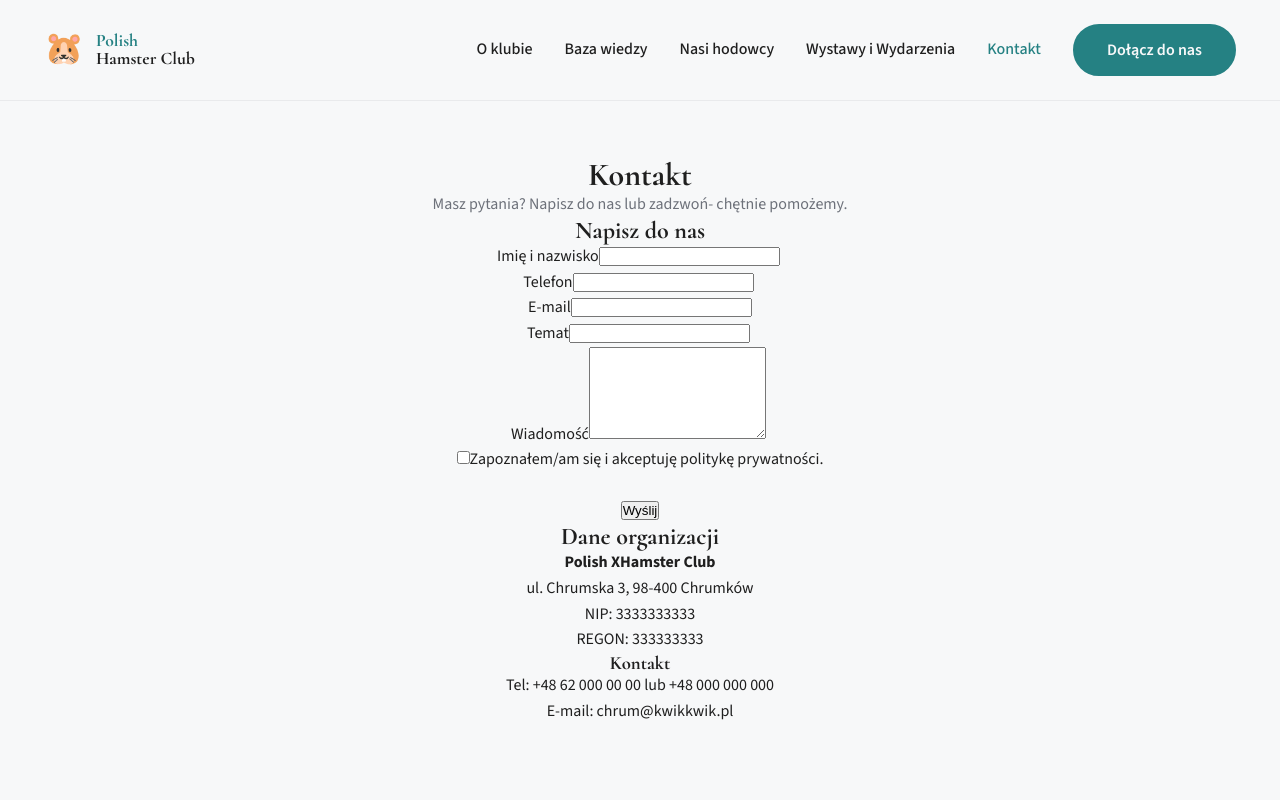
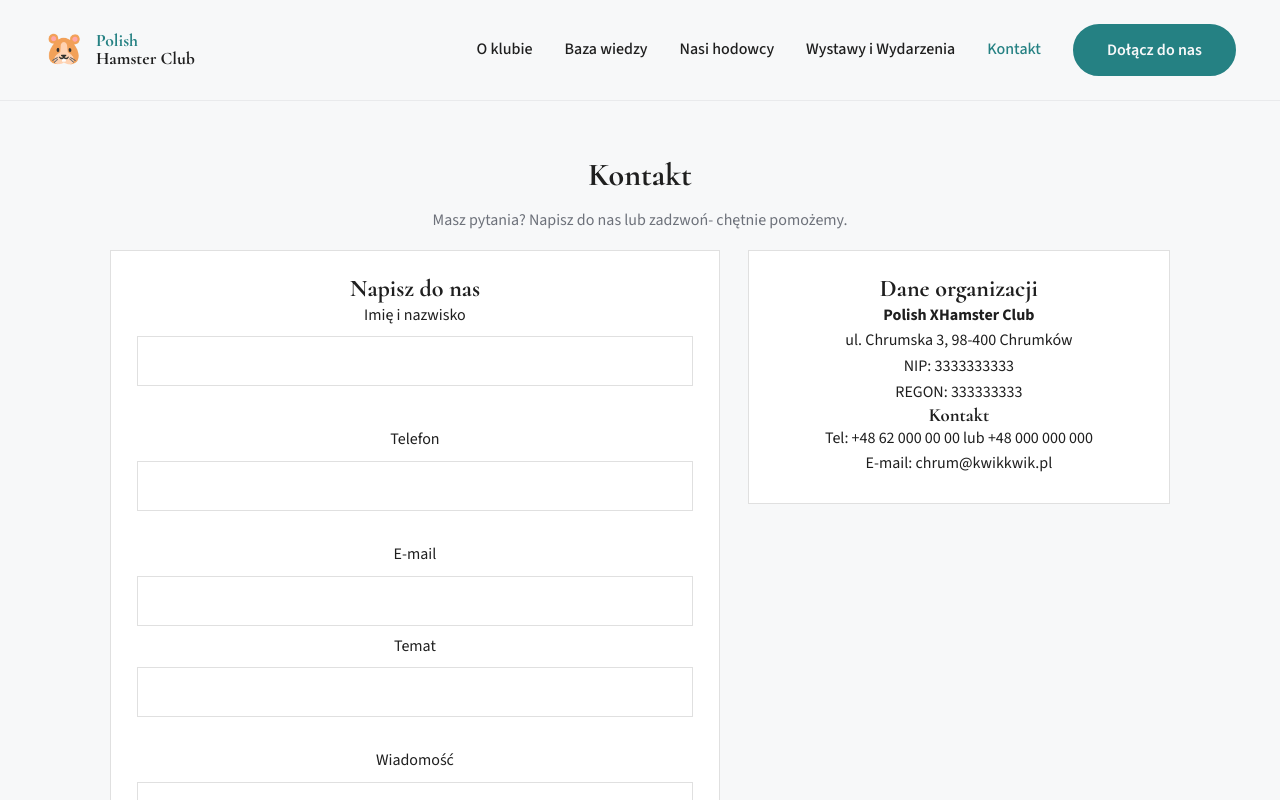
Before and after one commit to afra50/polish-hamster-club, a React (Vite) app: page /kontakt in a window 1280 px wide. Shown: the top 800 px of the page. Built offline with nearby package versions, Linux system fonts and the light colour scheme.

Commit message:
podstrona kontakt scss

```diff
--- a/src/styles/pages/contactPage.scss
+++ b/src/styles/pages/contactPage.scss
@@ -3,7 +3,14 @@
 	margin: 0;
 	padding: 0;
 }
-
+p {
+	display: block;
+	margin-block-start: 1em;
+	margin-block-end: 1em;
+	margin-inline-start: 0px;
+	margin-inline-end: 0px;
+	unicode-bidi: isolate;
+}
 .page-contact {
 	// min-height: 60vh;
 	padding-block: clamp(2.5rem, 5vw, 3.5rem);
@@ -14,3 +21,82 @@
 .contact {
 	text-decoration: dashed;
 }
+.page-contact .contact-grid {
+	grid-gap: clamp(16px, 2.2vw, 28px);
+	display: grid;
+	gap: clamp(16px, 2.2vw, 28px);
+	grid-template-columns: 1.3fr 0.9fr;
+	margin: 0 auto;
+	max-width: 1100px;
+	padding: 0 20px;
+}
+section {
+	display: block;
+	unicode-bidi: isolate;
+}
+.page-contact .card {
+	background: #fff;
+	border: 1px solid #e0e0e0;
+	padding: clamp(20px, 2vw, 28px);
+}
+.page-contact .contact-grid .form-field {
+	margin-bottom: 0.5rem;
+}
+.form-field {
+	display: flex;
+	flex-direction: column;
+	gap: clamp(4px, 0.6vw, 8px);
+}
+div {
+	display: block;
+	unicode-bidi: isolate;
+}
+.input,
+.select,
+.textarea {
+	background: #fff;
+	border: 1px solid #e0e0e0;
+	outline: none;
+	padding: clamp(10px, 1.1vw, 14px) clamp(12px, 1.2vw, 16px);
+	transition:
+		border-color 0.15s ease,
+		box-shadow 0.15s ease,
+		background-color 0.15s ease;
+	width: 100%;
+}
+button,
+input,
+select,
+textarea {
+	color: #212121;
+	font-family:
+		Open Sans,
+		sans-serif;
+	font-size: clamp(15px, 1.05vw, 16px);
+}
+input:not(
+	[type="image" i],
+	[type="range" i],
+	[type="checkbox" i],
+	[type="radio" i]
+) {
+	overflow-clip-margin: 0px !important;
+	overflow: clip !important;
+}
+input:not(
+	[type="image" i],
+	[type="range" i],
+	[type="checkbox" i],
+	[type="radio" i]
+) {
+	overflow-clip-margin: 0px !important;
+	overflow: clip !important;
+}
+.form-error {
+	color: #d32f2f;
+	line-height: clamp(16px, 1.2vw, 18px);
+	min-height: clamp(16px, 1.2vw, 18px);
+}
+.form-error {
+	font-size: clamp(11px, 0.9vw, 12px);
+}
```
